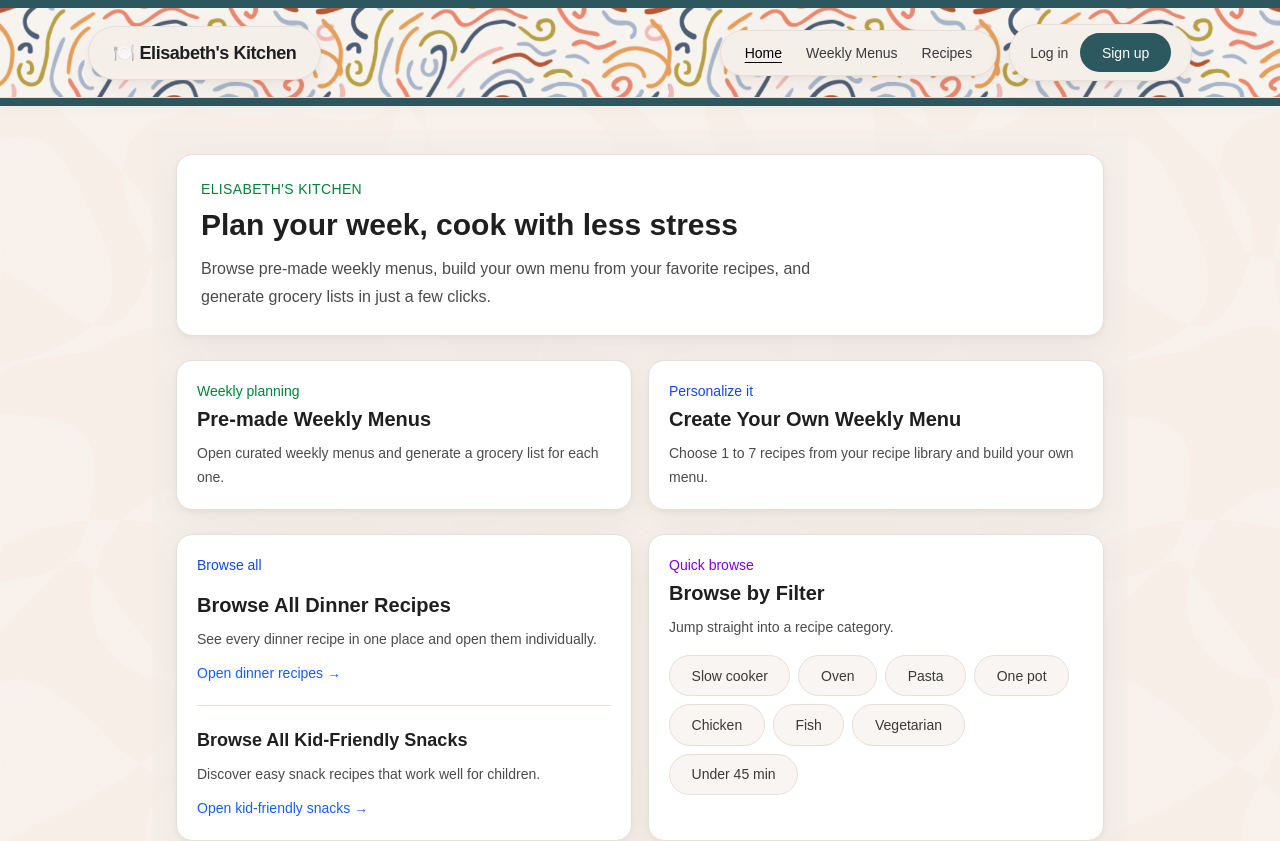
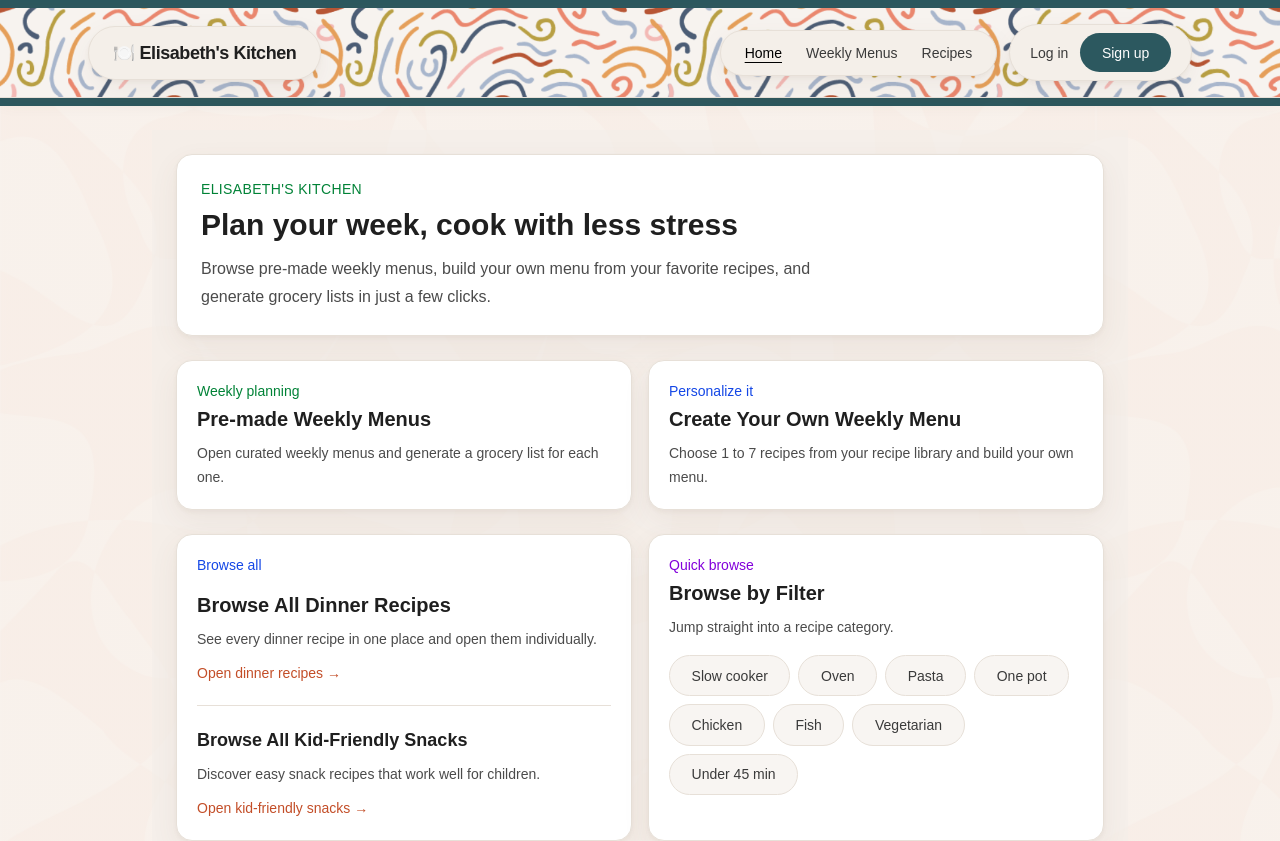
Before and after one commit to elisabeth-svg/elisabeths-kitchen, a Next.js app: page / in a window 1280 px wide. Shown: the top 841 px of the page. Built offline with nearby package versions, Linux system fonts and the light colour scheme; no server answers; the database is empty.

Commit message:
update link color

```diff
--- a/app/globals.css
+++ b/app/globals.css
@@ -139,3 +139,11 @@ a.rounded-full[class*="bg-"]:active {
   transform: translateY(0);
   box-shadow: 0 2px 8px rgba(44, 88, 95, 0.15);
 }
+
+.text-blue-600 {
+  color: #c34e28 !important;
+}
+
+.hover\:text-blue-700:hover {
+  color: #a64020 !important;
+}
```
